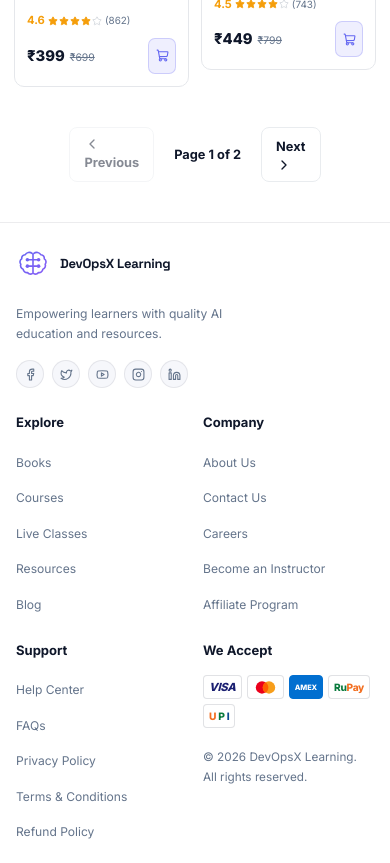
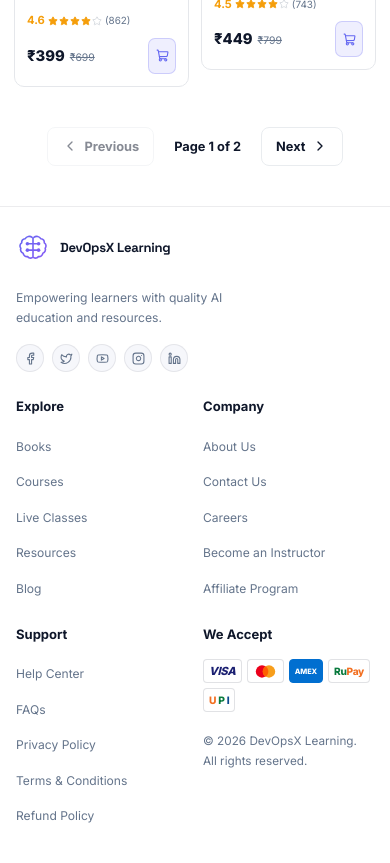
Before and after one commit to abhishek2X2pro/testing-tutorial, a React (Vite) app: page /textbooks in a window 390 px wide. Shown: the part 1860-2723 px from the top of the page. Built offline with nearby package versions, Linux system fonts and the light colour scheme.

Commit message:
fix: lock pagination arrow icons and text in single horizontal line on mobile

```diff
--- a/src/pages/AllCourses/index.jsx
+++ b/src/pages/AllCourses/index.jsx
@@ -354,7 +354,12 @@ export default function AllCourses() {
             <button
               disabled={page === 1}
               onClick={() => setPage((p) => Math.max(p - 1, 1))}
+              className="pagination-btn"
               style={{
+                display: 'inline-flex',
+                alignItems: 'center',
+                justifyContent: 'center',
+                gap: '6px',
                 padding: '8px 14px',
                 borderRadius: '8px',
                 border: `1px solid ${border}`,
@@ -364,19 +369,25 @@ export default function AllCourses() {
                 fontWeight: 700,
                 cursor: page === 1 ? 'not-allowed' : 'pointer',
                 opacity: page === 1 ? 0.5 : 1,
+                whiteSpace: 'nowrap',
               }}
             >
               <ChevronLeft size={16} /> Previous
             </button>
 
-            <span style={{ fontSize: '0.8rem', fontWeight: 700, color: 'var(--text-primary)', padding: '0 12px' }}>
+            <span style={{ fontSize: '0.8rem', fontWeight: 700, color: 'var(--text-primary)', padding: '0 12px', whiteSpace: 'nowrap' }}>
               Page {page} of {totalPages}
             </span>
 
             <button
               disabled={page === totalPages}
               onClick={() => setPage((p) => Math.min(p + 1, totalPages))}
+              className="pagination-btn"
               style={{
+                display: 'inline-flex',
+                alignItems: 'center',
+                justifyContent: 'center',
+                gap: '6px',
                 padding: '8px 14px',
                 borderRadius: '8px',
                 border: `1.5px solid ${border}`,
@@ -386,6 +397,7 @@ export default function AllCourses() {
                 fontWeight: 700,
                 cursor: page === totalPages ? 'not-allowed' : 'pointer',
                 opacity: page === totalPages ? 0.5 : 1,
+                whiteSpace: 'nowrap',
               }}
             >
               Next <ChevronRight size={16} />
--- a/src/pages/TextBooks/index.jsx
+++ b/src/pages/TextBooks/index.jsx
@@ -333,11 +333,16 @@ export default function TextBooks() {
 
         {/* ── PAGINATION CONTROLS ── */}
         {totalPages > 1 && (
-          <div style={{ display: 'flex', justifyContent: 'center', alignItems: 'center', gap: '8px', flexWrap: 'wrap' }}>
+          <div style={{ display: 'flex', justifyContent: 'center', alignItems: 'center', gap: '8px' }}>
             <button
               disabled={page === 1}
               onClick={() => setPage((p) => Math.max(p - 1, 1))}
+              className="pagination-btn"
               style={{
+                display: 'inline-flex',
+                alignItems: 'center',
+                justifyContent: 'center',
+                gap: '6px',
                 padding: '8px 14px',
                 borderRadius: '8px',
                 border: `1px solid ${border}`,
@@ -347,19 +352,25 @@ export default function TextBooks() {
                 fontWeight: 700,
                 cursor: page === 1 ? 'not-allowed' : 'pointer',
                 opacity: page === 1 ? 0.5 : 1,
+                whiteSpace: 'nowrap',
               }}
             >
               <ChevronLeft size={16} /> Previous
             </button>
 
-            <span style={{ fontSize: '0.8rem', fontWeight: 700, color: 'var(--text-primary)', padding: '0 12px' }}>
+            <span style={{ fontSize: '0.8rem', fontWeight: 700, color: 'var(--text-primary)', padding: '0 12px', whiteSpace: 'nowrap' }}>
               Page {page} of {totalPages}
             </span>
 
             <button
               disabled={page === totalPages}
               onClick={() => setPage((p) => Math.min(p + 1, totalPages))}
+              className="pagination-btn"
               style={{
+                display: 'inline-flex',
+                alignItems: 'center',
+                justifyContent: 'center',
+                gap: '6px',
                 padding: '8px 14px',
                 borderRadius: '8px',
                 border: `1.5px solid ${border}`,
@@ -369,6 +380,7 @@ export default function TextBooks() {
                 fontWeight: 700,
                 cursor: page === totalPages ? 'not-allowed' : 'pointer',
                 opacity: page === totalPages ? 0.5 : 1,
+                whiteSpace: 'nowrap',
               }}
             >
               Next <ChevronRight size={16} />
--- a/src/styles/responsive.css
+++ b/src/styles/responsive.css
@@ -138,6 +138,19 @@
 
   .category-pills-bar::-webkit-scrollbar {
     display: none !important;
+  }
+
+  /* ── 2b3. Pagination buttons: arrow & text locked in 1 single horizontal line ── */
+  .pagination-btn {
+    display: inline-flex !important;
+    align-items: center !important;
+    justify-content: center !important;
+    gap: 6px !important;
+    white-space: nowrap !important;
+  }
+
+  .pagination-btn svg {
+    flex-shrink: 0 !important;
   }
 
   /* ── 2c. A horizontal scroller's items keep their natural width,
```
